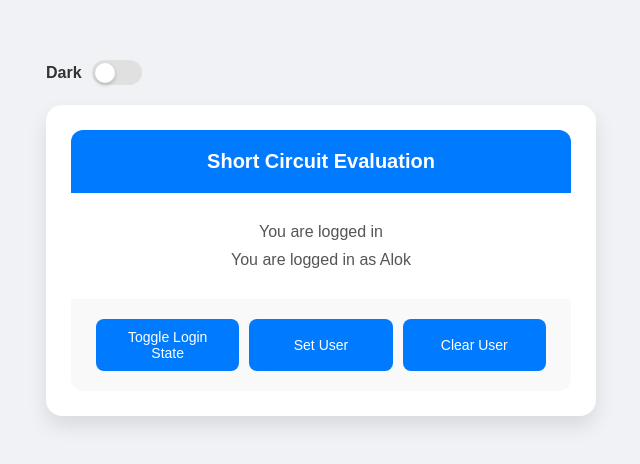
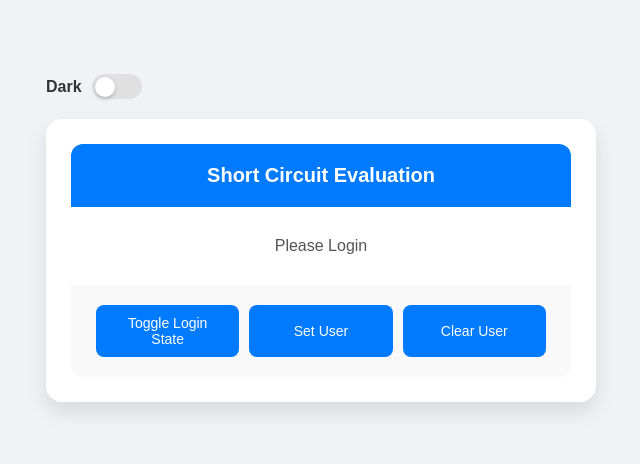
Before and after one commit to alokuidev/shortcircuitevaluation, a React (Create React App) app: page / in a window 1280 px wide. Shown: the part 162-626 px from the top of the page, without its empty margins (319-959 px from the left). Built offline with nearby package versions, Linux system fonts and the light colour scheme.

Commit message:
logged in check

```diff
--- a/src/App.js
+++ b/src/App.js
@@ -1,4 +1,23 @@
+import { useState } from "react";
+
 function App() {
+  const [loginState, setLoginState] = useState(false);
+  const [user, setUser] = useState(false);
+  const changeLoginState = () =>{
+     setLoginState(!loginState);
+  }
+
+  const setUserName = () => {
+     setUser(!user);
+  }
+
+  const clearUserName = () =>{
+
+      setUser(false);
+      setLoginState(false);
+
+  }
+
   return (
     <>
         <div className="toggle-container">
@@ -8,13 +27,13 @@ function App() {
   <div className="card">
     <div className="card-header">Short Circuit Evaluation</div>
     <div className="card-body">
-      <p>You are logged in</p>
-      <p>You are logged in as Alok</p>
+      <p>{ loginState ? `You are logged in` : ''}</p>
+      <p> {user ? `You are logged in as Alok` : ' Please Login' }</p>
     </div>
     <div className="card-footer">
-      <button>Toggle Login State</button>
-      <button>Set User</button>
-      <button>Clear User</button>
+      <button onClick={changeLoginState}>Toggle Login State</button>
+      <button onClick={setUserName}>Set User</button>
+      <button onClick={clearUserName}>Clear User</button>
     </div>
   </div>
     </>
```
